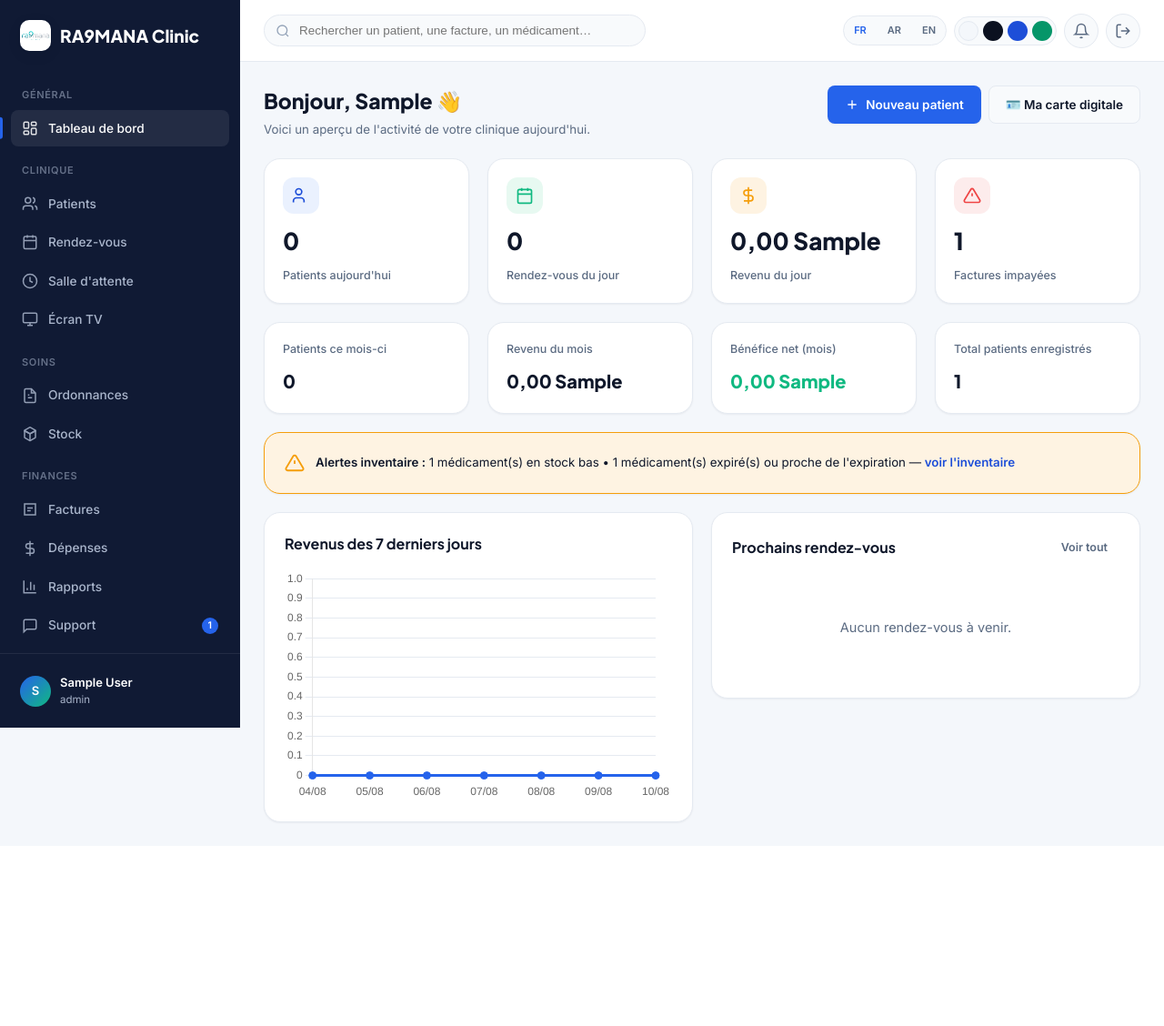
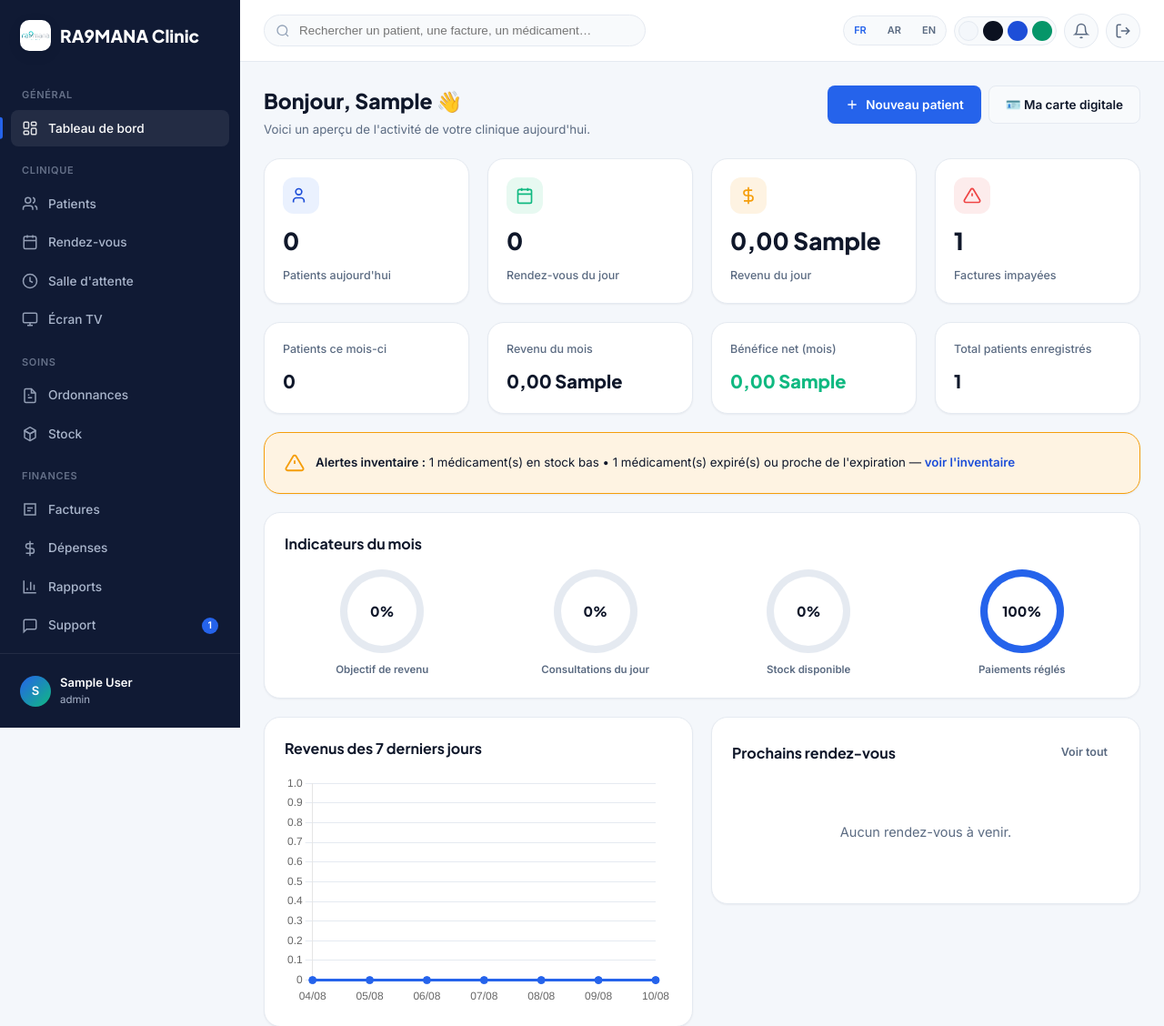
Before and after one commit to midou630/ra9mana-clinic, a Flask app: page /tableau-de-bord/ in a window 1280 px wide. Shown: the top 1128 px of the page at 91% size. Before the commit the page ends 906 px from the top, so only its background shows below. Run offline with Flask 3, Linux system fonts and the light colour scheme; the visitor is signed in with stand-in values (Sample User, id 1); data comes from the database, SQL or seed files in the repository; tables that the repository leaves empty hold one stand-in row (values such as "Sample post"); data that the repository does not hold is empty.

Commit message:
Update medical SaaS platform

```diff
--- a/app/routes/dashboard.py
+++ b/app/routes/dashboard.py
@@ -1,5 +1,5 @@
 from datetime import date, timedelta
-from flask import Blueprint, render_template, session
+from flask import Blueprint, render_template, session, g
 
 from app.db import query_db
 from app.utils.security import login_required
@@ -87,6 +87,18 @@ def index():
         "SELECT statut, COUNT(*) c FROM rendez_vous WHERE clinic_id = ? AND date_rdv >= ? GROUP BY statut",
         (clinic_id, debut_mois))
 
+    objectif_revenu = (g.clinic["objectif_revenu_mensuel"] if g.clinic and g.clinic["objectif_revenu_mensuel"] else 100000) or 100000
+    pct_objectif_revenu = min(100, round((revenu_mois / objectif_revenu) * 100)) if objectif_revenu else 0
+    pct_consultations_jour = min(100, round((patients_aujourdhui / 15) * 100)) if patients_aujourdhui else 0
+    total_articles_stock = query_db("SELECT COUNT(*) c FROM medicaments WHERE clinic_id = ?", (clinic_id,), one=True)["c"]
+    pct_stock_ok = round(((total_articles_stock - stock_bas) / total_articles_stock) * 100) if total_articles_stock else 100
+    total_factures_mois = query_db(
+        "SELECT COUNT(*) c FROM factures WHERE clinic_id = ? AND date(date_facture) >= ?", (clinic_id, debut_mois), one=True)["c"]
+    factures_payees_mois = query_db(
+        "SELECT COUNT(*) c FROM factures WHERE clinic_id = ? AND date(date_facture) >= ? AND statut = 'paye'",
+        (clinic_id, debut_mois), one=True)["c"]
+    pct_paiements = round((factures_payees_mois / total_factures_mois) * 100) if total_factures_mois else 100
+
     return render_template(
         "dashboard.html",
         patients_aujourdhui=patients_aujourdhui,
@@ -105,4 +117,8 @@ def index():
         labels_semaine=labels_semaine,
         revenus_semaine=revenus_semaine,
         repartition_statuts=repartition_statuts,
+        pct_objectif_revenu=pct_objectif_revenu,
+        pct_consultations_jour=pct_consultations_jour,
+        pct_stock_ok=pct_stock_ok,
+        pct_paiements=pct_paiements,
     )
--- a/app/routes/settings.py
+++ b/app/routes/settings.py
@@ -20,6 +20,7 @@ TEMPLATE_STYLES = {
     "moderne": "Moderne — minimaliste, lignes fines",
     "audacieux": "Audacieux — en-tête large et coloré",
     "serein": "Serein — élégant, couleurs douces et apaisées",
+    "vague": "Vague Turquoise — courbe organique premium",
 }
 
 ALLOWED_IMAGE_EXT = {".png", ".jpg", ".jpeg", ".webp"}
--- a/app/static/css/main.css
+++ b/app/static/css/main.css
@@ -514,6 +514,19 @@ table.data-table { width: 100%; border-collapse: collapse; font-size: 13.3px; }
     body { background: #fff !important; }
 }
 
+.circular-progress {
+    width: 92px; height: 92px; border-radius: 50%;
+    display: flex; align-items: center; justify-content: center;
+    background: conic-gradient(var(--cp-color, var(--primary)) calc(var(--cp-value, 0) * 1%), var(--border) 0);
+    position: relative; margin: 0 auto;
+}
+.circular-progress::before {
+    content: ""; position: absolute; inset: 8px; border-radius: 50%; background: var(--bg-surface);
+}
+.circular-progress-value { position: relative; z-index: 1; font-weight: 800; font-size: 15px; font-family: var(--font-display); }
+.circular-progress-wrap { text-align: center; }
+.circular-progress-label { font-size: 11.5px; color: var(--text-secondary); margin-top: 10px; font-weight: 600; }
+
 .text-muted { color: var(--text-muted); }
 .text-secondary { color: var(--text-secondary); }
 .text-success { color: var(--accent); }
--- a/app/templates/appointments/waiting_room.html
+++ b/app/templates/appointments/waiting_room.html
@@ -52,6 +52,7 @@
         <div class="card" style="background:var(--primary-light);border-color:var(--primary);margin-bottom:14px;">
             <div class="text-muted" style="font-size:11.5px;">EN CONSULTATION — SALLE {{ en_consultation.salle }}</div>
             <div style="font-size:20px;font-weight:800;color:var(--primary-dark);">Ticket n°{{ en_consultation.numero_ticket }} — {{ en_consultation.prenom }} {{ en_consultation.nom }}</div>
+            <a href="/patients/{{ en_consultation.patient_id }}?consultation=1" class="btn btn-primary btn-sm" style="margin-top:10px;">⚡ Consultation Express</a>
         </div>
         {% endif %}
 
--- a/app/templates/dashboard.html
+++ b/app/templates/dashboard.html
@@ -75,6 +75,28 @@
 </div>
 {% endif %}
 
+<div class="card" style="margin-bottom:20px;">
+    <div class="card-title" style="margin-bottom:16px;">Indicateurs du mois</div>
+    <div class="grid grid-4">
+        <div class="circular-progress-wrap">
+            <div class="circular-progress" style="--cp-value:{{ pct_objectif_revenu }};--cp-color:var(--primary);"><span class="circular-progress-value">{{ pct_objectif_revenu }}%</span></div>
+            <div class="circular-progress-label">Objectif de revenu</div>
+        </div>
+        <div class="circular-progress-wrap">
+            <div class="circular-progress" style="--cp-value:{{ pct_consultations_jour }};--cp-color:var(--accent);"><span class="circular-progress-value">{{ pct_consultations_jour }}%</span></div>
+            <div class="circular-progress-label">Consultations du jour</div>
+        </div>
+        <div class="circular-progress-wrap">
+            <div class="circular-progress" style="--cp-value:{{ pct_stock_ok }};--cp-color:{{ 'var(--accent)' if pct_stock_ok >= 70 else 'var(--warning)' }};"><span class="circular-progress-value">{{ pct_stock_ok }}%</span></div>
+            <div class="circular-progress-label">Stock disponible</div>
+        </div>
+        <div class="circular-progress-wrap">
+            <div class="circular-progress" style="--cp-value:{{ pct_paiements }};--cp-color:var(--primary);"><span class="circular-progress-value">{{ pct_paiements }}%</span></div>
+            <div class="circular-progress-label">Paiements réglés</div>
+        </div>
+    </div>
+</div>
+
 <div class="grid grid-2" style="align-items:start;">
     <div class="card">
         <div class="card-header">
--- a/app/templates/patients/detail.html
+++ b/app/templates/patients/detail.html
@@ -148,4 +148,7 @@
         </form>
     </div>
 </div>
+{% if request.args.get('consultation') %}
+<script>document.addEventListener('DOMContentLoaded', () => openModal('modal-consultation'));</script>
+{% endif %}
 {% endblock %}
--- a/app/templates/site/landing.html
+++ b/app/templates/site/landing.html
@@ -34,7 +34,8 @@
 <header class="lp-hero {{ 'has-bg-image' if site_bg_landing }}" {% if site_bg_landing %}style="--lp-hero-bg-url:url('{{ url_for('documents.serve_upload', filename=site_bg_landing.split('/')[-1]) }}');"{% endif %}>
     <div class="lp-container lp-hero-grid">
         <div>
-            <span class="lp-badge">✨ 14 jours d'essai gratuit</span>
+            <span class="lp-badge">🇩🇿 Plateforme Algérienne 100%</span>
+            <span class="lp-badge" style="margin-left:8px;">✨ 14 jours d'essai gratuit</span>
             <h1>{{ content.hero_titre }}</h1>
             <p class="lp-lead">{{ content.hero_sous_titre }}</p>
             <div class="lp-hero-actions">
@@ -251,7 +252,7 @@
                 <a href="{{ url_for('site.privacy') }}">Politique de confidentialité</a>
             </div>
         </div>
-        <div class="lp-footer-bottom">© {{ 2026 }} {{ app_name }}. {{ t('landing.footer_rights') }}</div>
+        <div class="lp-footer-bottom">🇩🇿 Conçu et développé en Algérie, pour les médecins algériens. © {{ 2026 }} {{ app_name }}. {{ t('landing.footer_rights') }}</div>
     </div>
 </footer>
 
```
Also changed, not shown: app/static/css/print.css (+7 -0 lines), app/utils/pdf_generator.py (+25 -0 lines).
